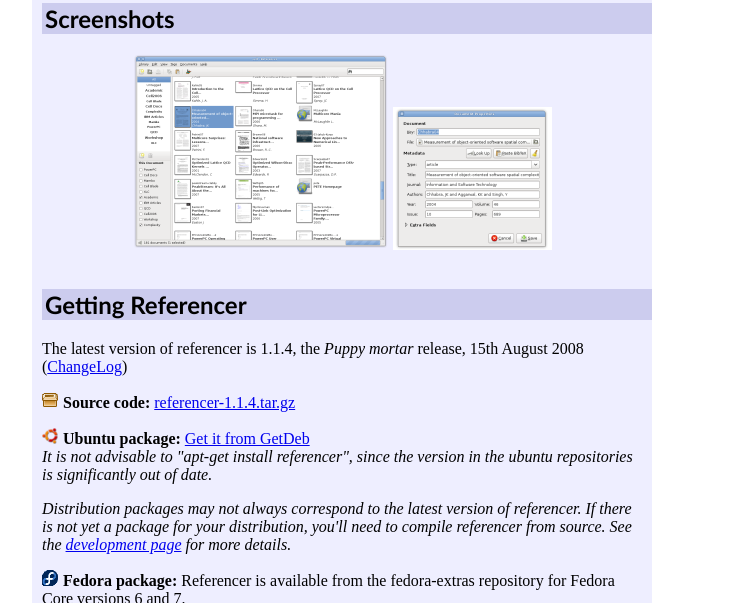
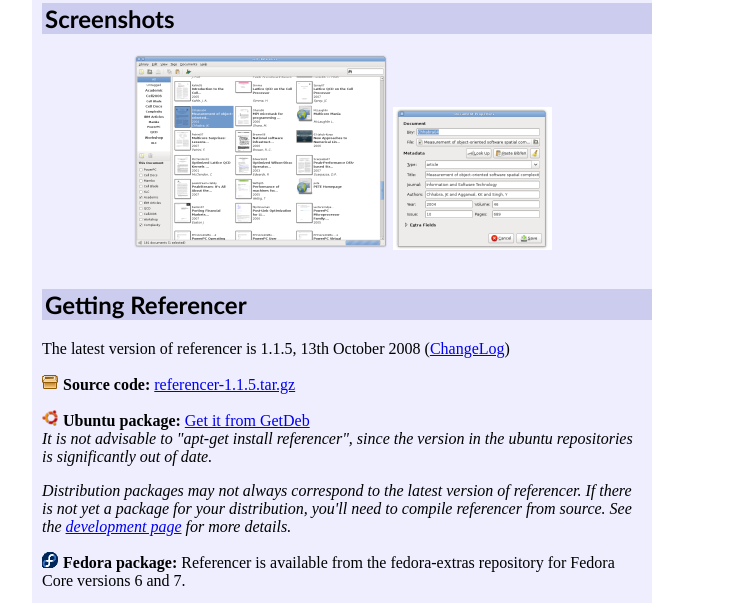
Before and after one commit to mcraveiro/referencer, a plain HTML site: page www/index.html in a window 1280 px wide. Shown: the part 589-1192 px from the top of the page, without its empty margins (218-974 px from the left). Drawn offline with Linux system fonts and the light colour scheme.

Commit message:
1.1.5 release

```diff
--- a/www/index.html
+++ b/www/index.html
@@ -48,7 +48,7 @@ urchinTracker();
 			-->
 
 			&nbsp;<img src="ubuntu.png" style="margin-right:5px"><a href="http://www.getdeb.net/app.php?name=referencer">Ubuntu package</a>
-			<br>&nbsp;<img src="source.png" style="margin-right:5px"><a href="downloads/referencer-1.1.4.tar.gz">Source code</a>
+			<br>&nbsp;<img src="source.png" style="margin-right:5px"><a href="downloads/referencer-1.1.5.tar.gz">Source code</a>
 		</p>
 	</div>
 
@@ -122,8 +122,8 @@ urchinTracker();
 
 	<div id="getting">
 	<h2>Getting Referencer</h2>
-	<p>The latest version of referencer is 1.1.4, the <i>Puppy mortar</i> release, 15th August 2008 (<a href="ChangeLog">ChangeLog</a>)</p>
-	<p><img src="source.png" style="margin-right:5px"><b>Source code:</b> <a href="downloads/referencer-1.1.4.tar.gz">referencer-1.1.4.tar.gz</a></p>
+	<p>The latest version of referencer is 1.1.5, 13th October 2008 (<a href="ChangeLog">ChangeLog</a>)</p>
+	<p><img src="source.png" style="margin-right:5px"><b>Source code:</b> <a href="downloads/referencer-1.1.5.tar.gz">referencer-1.1.5.tar.gz</a></p>
 
 	<p>
 	<img src="ubuntu.png" style="margin-right:5px"><b>Ubuntu package:</b> <a href="http://www.getdeb.net/app.php?name=referencer">Get it from GetDeb</a>
```
